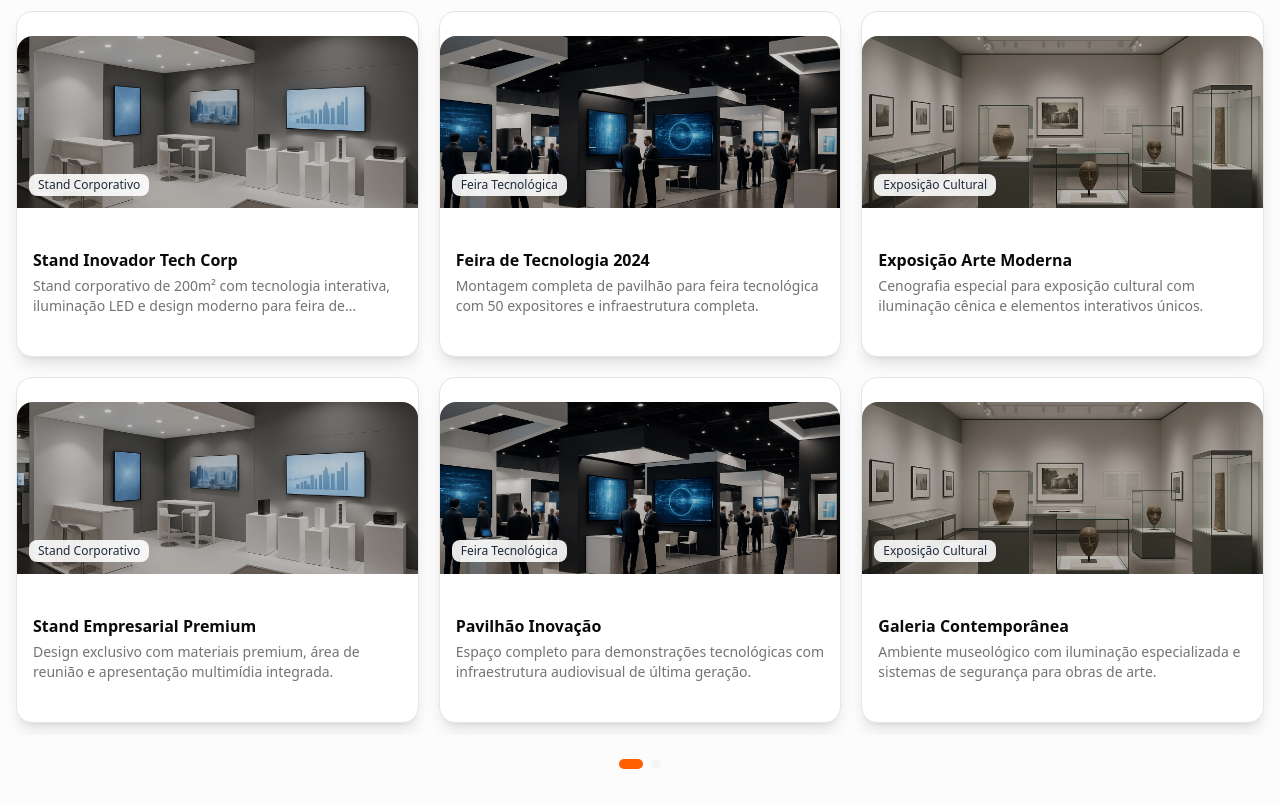
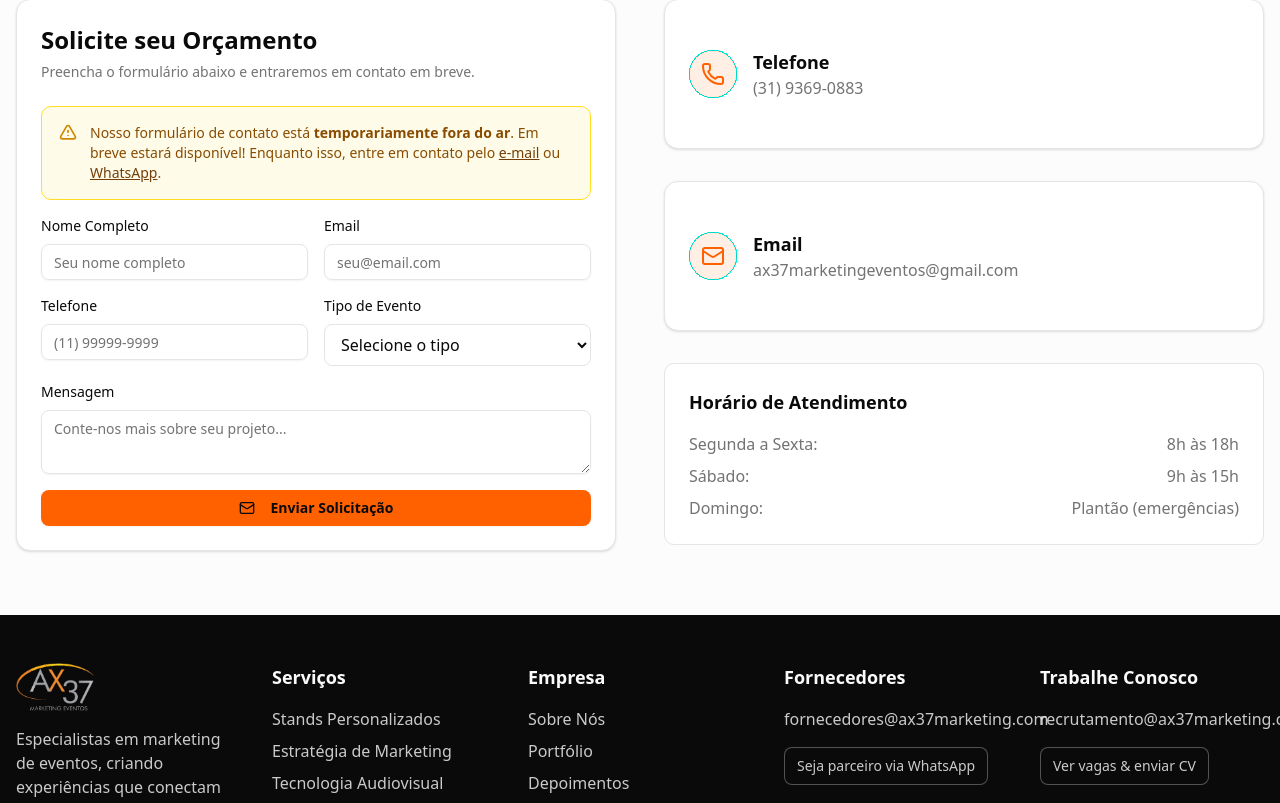
Before and after one commit to Camachow/ax37-landing-page, a React (Vite) app: page / in a window 1280 px wide. Shown: the part 3692-4495 px from the top of the page. Built offline with nearby package versions, Linux system fonts and the light colour scheme.

Commit message:
add forms warning and contacts in footer

```diff
--- a/src/App.jsx
+++ b/src/App.jsx
@@ -55,8 +55,7 @@
   linkedin: "https://www.linkedin.com/company/ax37marketing",
   // youtube: "https://www.youtube.com/@ax37marketing",
   // twitter: "https://x.com/ax37marketing",
-  whatsapp:
-    "https://wa.me/5531999999999?text=Ol%C3%A1%20AX37!%20Quero%20um%20or%C3%A7amento",
+  whatsapp: "https://wa.me/5531993690883",
 };
 
 function SocialLinks({ size = "md", className = "", useBrandColor = false }) {
@@ -993,7 +992,7 @@
       </section> */}
 
       {/* Portfolio Section */}
-      <section id="portfolio" className="py-16 bg-muted/30">
+      {/* <section id="portfolio" className="py-16 bg-muted/30">
         <div className="container mx-auto px-4">
           <div className="text-center space-y-4 mb-16">
             <Badge className="bg-accent/10 text-accent border-accent/20">
@@ -1014,18 +1013,18 @@
             renderItem={(ev) => <EventCard {...ev} compact />}
           />
 
-          {/* <div className="text-center mt-12">
-            <Button
-              size="lg"
-              variant="outline"
-              className="border-accent text-accent hover:bg-accent hover:text-accent-foreground"
-            >
-              <Camera className="w-5 h-5 mr-2" />
-              Ver Portfólio Completo
-            </Button>
-          </div> */}
+          // <div className="text-center mt-12">
+          //   <Button
+          //     size="lg"
+          //     variant="outline"
+          //     className="border-accent text-accent hover:bg-accent hover:text-accent-foreground"
+          //   >
+          //     <Camera className="w-5 h-5 mr-2" />
+          //     Ver Portfólio Completo
+          //   </Button>
+          // </div>
         </div>
-      </section>
+      </section> */}
 
       {/* Contact Section */}
       <section id="contato" className="py-16 bg-muted/30">
@@ -1068,6 +1067,46 @@
                 />
 
                 <form onSubmit={onSubmit} noValidate className="space-y-4">
+                  {/* AVISO TEMPORÁRIO - remover quando o form estiver ativo */}
+                  <div className="flex items-start gap-3 rounded-lg border border-yellow-300 bg-yellow-50 p-4">
+                    <div className="shrink-0">
+                      <svg
+                        className="h-5 w-5 text-yellow-600"
+                        fill="none"
+                        stroke="currentColor"
+                        viewBox="0 0 24 24"
+                      >
+                        <path
+                          strokeLinecap="round"
+                          strokeLinejoin="round"
+                          strokeWidth="2"
+                          d="M12 9v2m0 4h.01M5.07 19h13.86c1.54 0 2.5-1.67 1.73-3L13.73 4c-.77-1.33-2.69-1.33-3.46 0L3.34 16c-.77 1.33.19 3 1.73 3z"
+                        />
+                      </svg>
+                    </div>
+                    <p className="text-sm text-yellow-800">
+                      Nosso formulário de contato está{" "}
+                      <strong>temporariamente fora do ar</strong>. Em breve
+                      estará disponível! Enquanto isso, entre em contato pelo{" "}
+                      <a
+                        href="mailto:contato@ax37marketing.com"
+                        className="underline font-medium text-yellow-900 hover:text-yellow-700"
+                      >
+                        e-mail
+                      </a>{" "}
+                      ou{" "}
+                      <a
+                        href="https://wa.me/5531993690883?text=Olá%20AX37!%20Quero%20um%20orçamento"
+                        target="_blank"
+                        rel="noopener noreferrer"
+                        className="underline font-medium text-yellow-900 hover:text-yellow-700"
+                      >
+                        WhatsApp
+                      </a>
+                      .
+                    </p>
+                  </div>
+                  {/* Fim do warning */}
                   <div className="grid md:grid-cols-2 gap-4">
                     <div>
                       <label
@@ -1203,7 +1242,6 @@
                         Telefone
                       </h3>
                       <p className="text-muted-foreground">(31) 9369-0883</p>
-                      <p className="text-muted-foreground">(31) 9617-5573</p>
                     </div>
                   </div>
                 </CardContent>
@@ -1220,17 +1258,14 @@
                         Email
                       </h3>
                       <p className="text-muted-foreground">
-                        contato@ax37marketing.com
-                      </p>
-                      <p className="text-muted-foreground">
-                        orcamento@ax37marketing.com
+                        ax37marketingeventos@gmail.com
                       </p>
                     </div>
                   </div>
                 </CardContent>
               </Card>
 
-              <Card className="border-border">
+              {/* <Card className="border-border">
                 <CardContent className="p-6">
                   <div className="flex items-center space-x-4">
                     <div className="w-12 h-12 bg-accent/10 rounded-full flex items-center justify-center border border-accent/20">
@@ -1249,7 +1284,7 @@
                     </div>
                   </div>
                 </CardContent>
-              </Card>
+              </Card> */}
 
               <div className="bg-card rounded-lg p-6 border border-border">
                 <h3 className="font-semibold text-lg mb-4 text-foreground">
@@ -1278,7 +1313,9 @@
       {/* Footer */}
       <footer className="bg-primary text-primary-foreground py-12">
         <div className="container mx-auto px-4">
-          <div className="grid md:grid-cols-4 gap-8">
+          {/* aumentei para 5 colunas no md+ */}
+          <div className="grid md:grid-cols-5 gap-8">
+            {/* Sobre + redes */}
             <div className="space-y-4">
               <img
                 src={ax37Logo}
@@ -1292,6 +1329,7 @@
               <SocialLinks size="md" useBrandColor />
             </div>
 
+            {/* Serviços */}
             <div>
               <h4 className="font-semibold text-lg mb-4">Serviços</h4>
               <ul className="space-y-2 text-primary-foreground/80">
@@ -1318,38 +1356,95 @@
               </ul>
             </div>
 
+            {/* Empresa */}
             <div>
               <h4 className="font-semibold text-lg mb-4">Empresa</h4>
               <ul className="space-y-2 text-primary-foreground/80">
                 <li>
-                  <a href="#" className="hover:text-accent transition-colors">
+                  <a
+                    href="#inicio"
+                    className="hover:text-accent transition-colors"
+                  >
                     Sobre Nós
                   </a>
                 </li>
                 <li>
-                  <a href="#" className="hover:text-accent transition-colors">
+                  <a
+                    href="#portfolio"
+                    className="hover:text-accent transition-colors"
+                  >
                     Portfólio
                   </a>
                 </li>
                 <li>
-                  <a href="#" className="hover:text-accent transition-colors">
+                  <a
+                    href="#eventos"
+                    className="hover:text-accent transition-colors"
+                  >
                     Depoimentos
                   </a>
                 </li>
                 <li>
-                  <a href="#" className="hover:text-accent transition-colors">
+                  <a
+                    href="#contato"
+                    className="hover:text-accent transition-colors"
+                  >
                     Contato
                   </a>
                 </li>
               </ul>
             </div>
 
+            {/* NOVO: Fornecedores */}
             <div>
-              <h4 className="font-semibold text-lg mb-4">Contato</h4>
+              <h4 className="font-semibold text-lg mb-4">Fornecedores</h4>
               <ul className="space-y-2 text-primary-foreground/80">
-                <li>(31) 9369-0883</li>
-                <li>contato@ax37marketing.com</li>
-                <li>Belo Horizonte - MG</li>
+                <li>
+                  <a
+                    href="mailto:fornecedores@ax37marketing.com?subject=Parceria%20-%20Cadastro%20de%20Fornecedor&body=Olá%20AX37%2C%0A%0ARef.%3A%20Cadastro%20de%20Fornecedor.%20Segue%20resumo%20dos%20nossos%20serviços%20e%20portfólio%3A%0A-%20Empresa%3A%0A-%20CNPJ%3A%0A-%20Cidade%2FUF%3A%0A-%20Categoria%20(%20ex.%3A%20cenografia%2C%20áudio%2C%20lighting%20)%3A%0A-%20Site%2FPortfólio%3A%0A-%20Telefone%3A%0A%0AObrigado!"
+                    className="hover:text-accent transition-colors"
+                  >
+                    fornecedores@ax37marketing.com
+                  </a>
+                </li>
+                <li>
+                  <a
+                    href="https://wa.me/5531993690883?text=Olá%20AX37!%20Sou%20fornecedor%20e%20gostaria%20de%20parceria."
+                    target="_blank"
+                    rel="noopener noreferrer"
+                    className="inline-flex items-center mt-2 rounded-md border border-primary-foreground/30 bg-primary/20 px-3 py-2 text-sm hover:bg-primary/30 transition-colors"
+                    aria-label="Abrir WhatsApp para fornecedores"
+                    title="Seja parceiro (WhatsApp)"
+                  >
+                    Seja parceiro via WhatsApp
+                  </a>
+                </li>
+                {/* opcional: link para uma página com requisitos */}
+                {/* <li><a href="/fornecedores" className="hover:text-accent transition-colors">Guia de homologação</a></li> */}
+              </ul>
+            </div>
+
+            {/* NOVO: Trabalhe Conosco */}
+            <div>
+              <h4 className="font-semibold text-lg mb-4">Trabalhe Conosco</h4>
+              <ul className="space-y-2 text-primary-foreground/80">
+                <li>
+                  <a
+                    href="mailto:recrutamento@ax37marketing.com?subject=Trabalhe%20Conosco%20-%20%5BSeu%20Nome%5D&body=Olá%20AX37%2C%0A%0ASegue%20meu%20currículo%20em%20anexo.%0A-%20Nome%3A%0A-%20Cidade%2FUF%3A%0A-%20Área%20de%20interesse%3A%0A-%20LinkedIn%2FPortfólio%3A%0A%0AObrigado!"
+                    className="hover:text-accent transition-colors"
+                  >
+                    recrutamento@ax37marketing.com
+                  </a>
+                </li>
+                <li>
+                  <a
+                    href="/vagas"
+                    className="inline-flex items-center mt-2 rounded-md border border-primary-foreground/30 bg-primary/20 px-3 py-2 text-sm hover:bg-primary/30 transition-colors"
+                    title="Ver vagas abertas"
+                  >
+                    Ver vagas & enviar CV
+                  </a>
+                </li>
               </ul>
             </div>
           </div>
```
